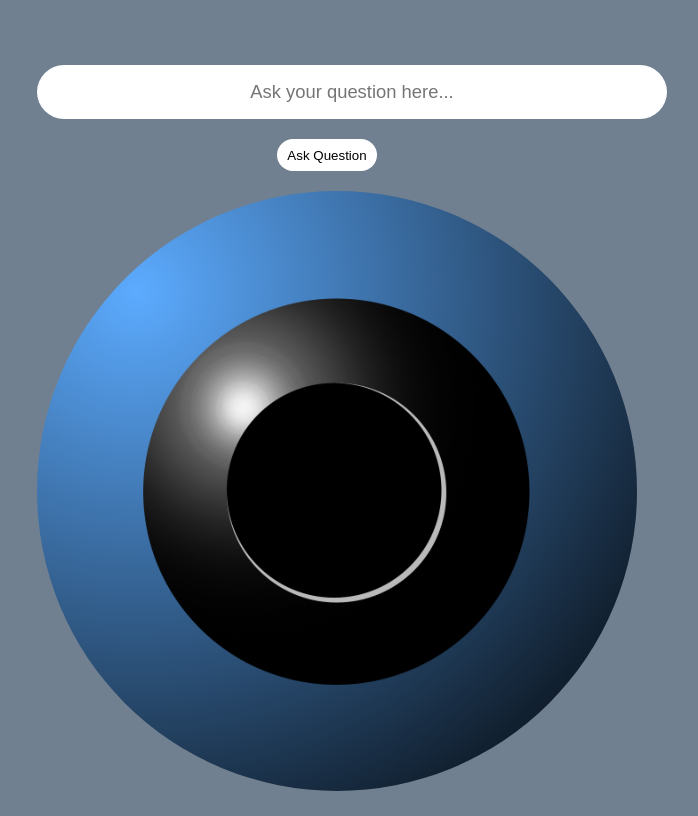
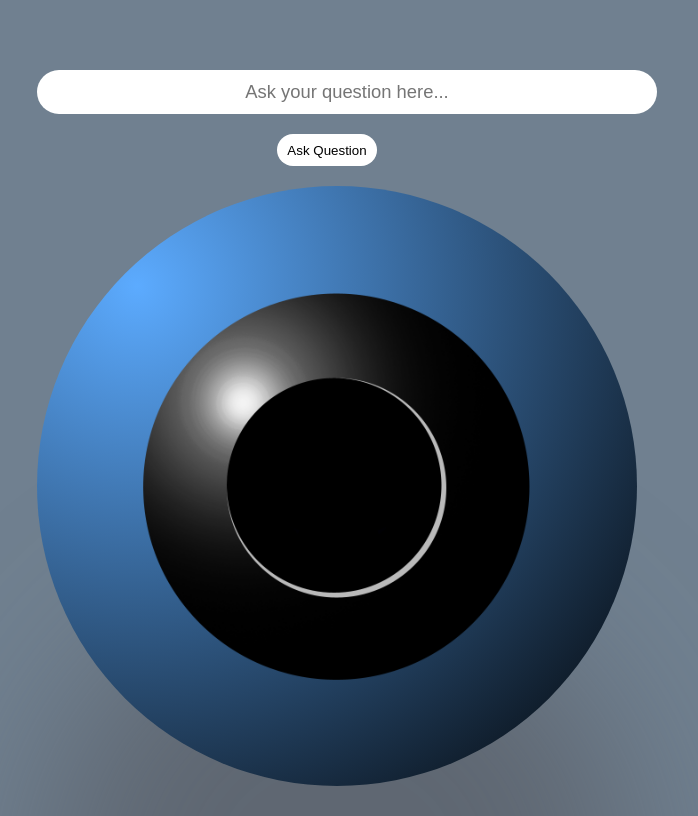
Before and after one commit to MilesAngels/magic8ball, a plain HTML site: page index.html in a window 1280 px wide. Shown: the whole page, without its empty margins (303-1001 px from the left). Drawn offline with Linux system fonts and the light colour scheme.

Commit message:
change in js

```diff
--- a/css/style.css
+++ b/css/style.css
@@ -23,6 +23,7 @@ body {
     align-items: center;
     justify-content: center;
     background: radial-gradient(circle at 100px 100px, #5cabff, #000);
+    filter: drop-shadow(0px 400px 80px rgba(77, 78, 83, 0.5));
 }
 
 
@@ -48,7 +49,7 @@ input[type=text]{
     border: none;
     border-width: 0;
     outline: none;
-    padding: 15px;
+    padding: 10px;
     margin: 20px 0;
     font-size: 1.15rem;
     text-align: center;
```
